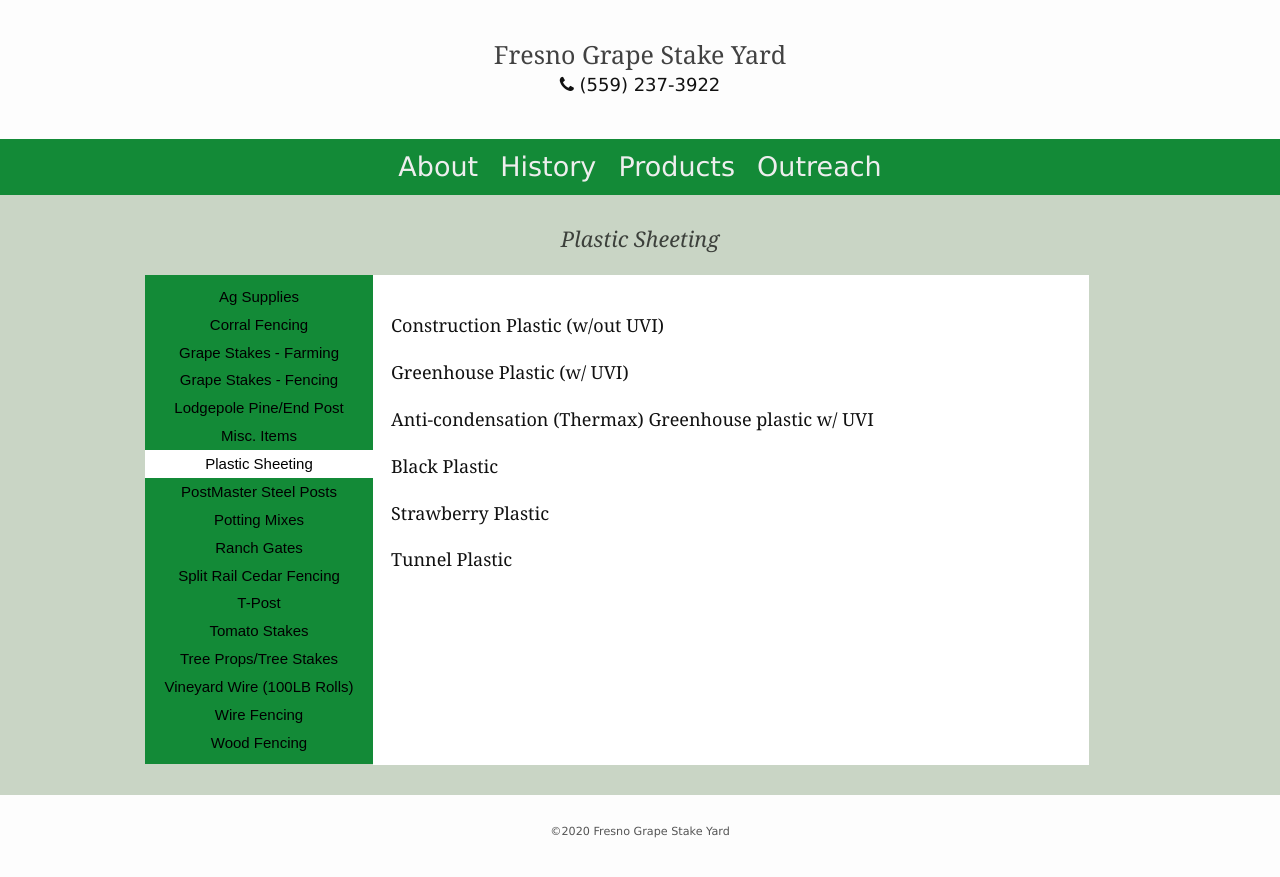
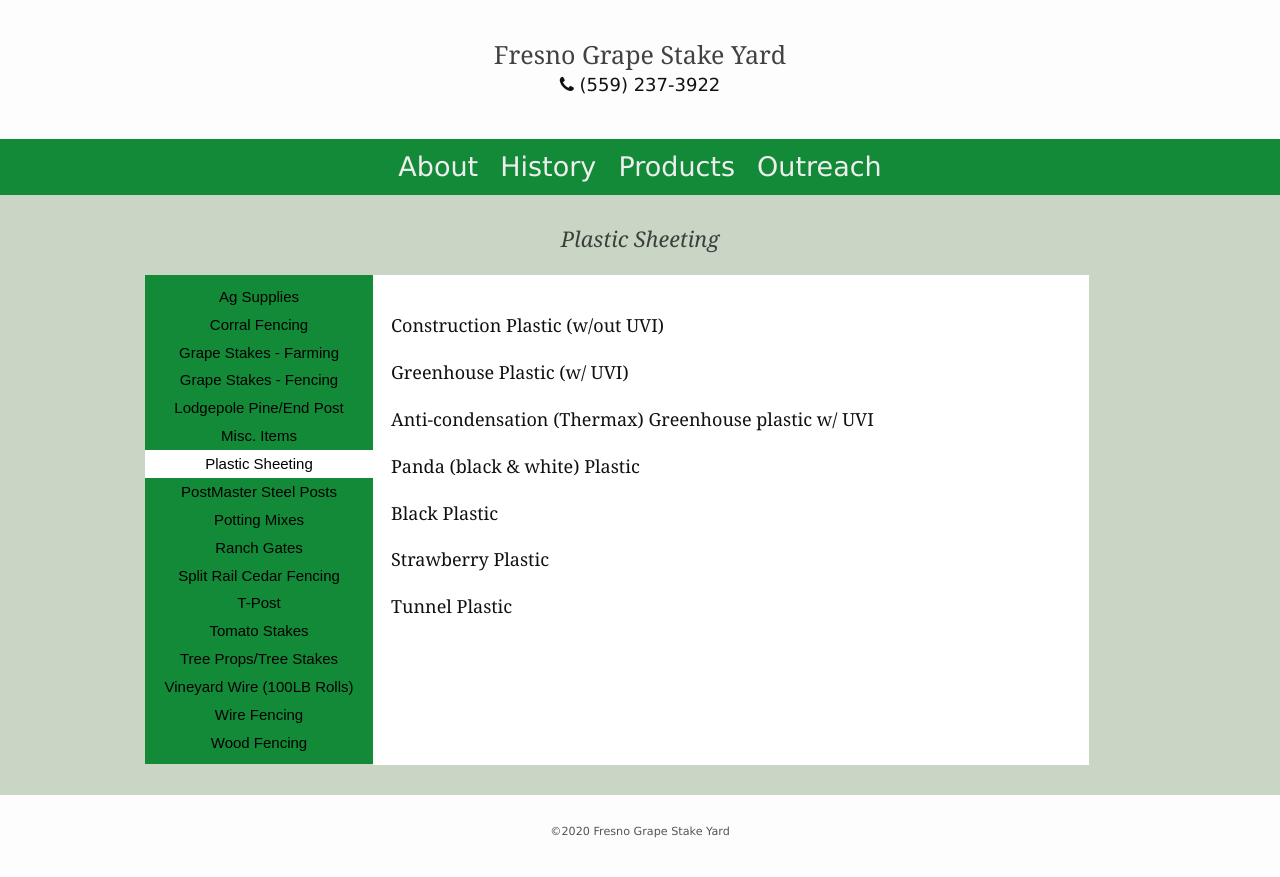
Before and after one commit to fresnograpestakeyard/fresnograpestakeyard.github.io, a Jekyll site: the page built from _pages/plastic_sheeting.md, in a window 1280 px wide. Shown: the top 877 px of the page. Built offline with Jekyll 4.4.1, drawn with Linux system fonts in a browser that asks for light colours; nearby versions of some CDN libraries.

Commit message:
plastic sheeting - add panda

```diff
--- a/_pages/plastic_sheeting.md
+++ b/_pages/plastic_sheeting.md
@@ -11,6 +11,8 @@
 
 Anti-condensation (Thermax) Greenhouse plastic w/ UVI
 
+Panda (black & white) Plastic
+
 Black Plastic
 
 Strawberry Plastic
```
